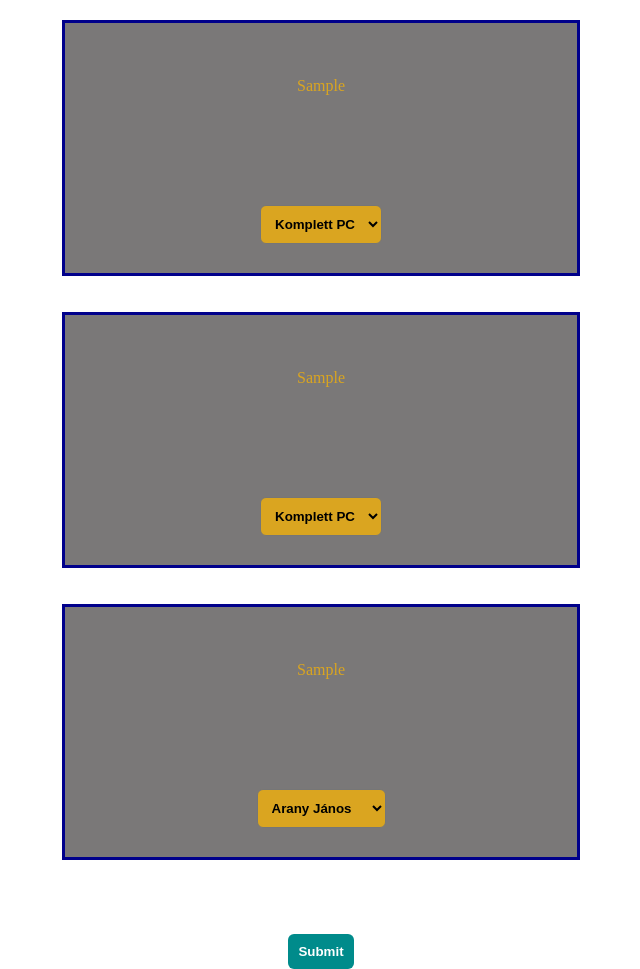
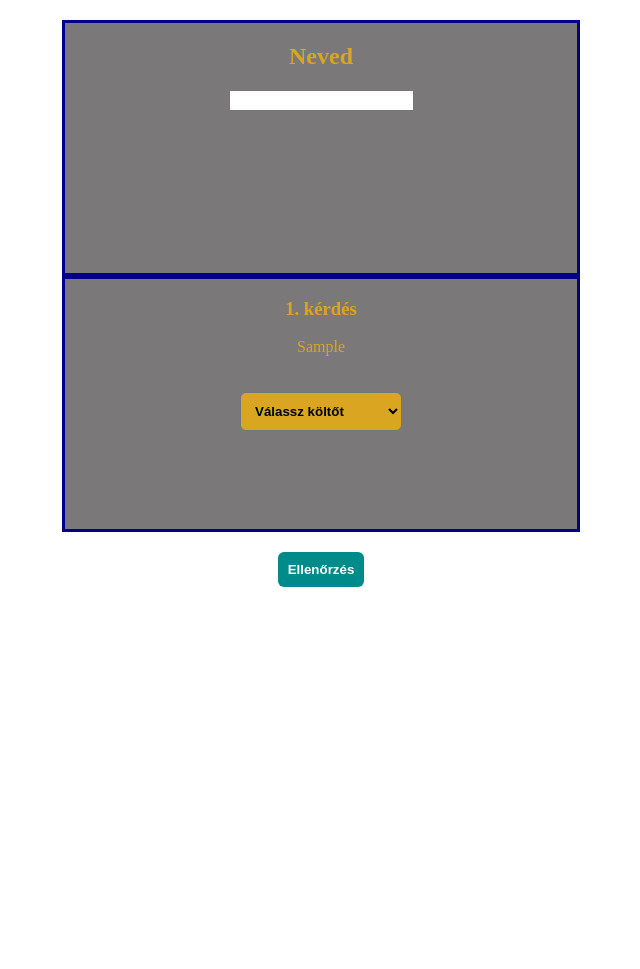
Before and after one commit to hghrjkgerigehruhtuzh/idezet, a PHP site: page / in a window 1280 px wide. Shown: the part 68-1037 px from the top of the page, without its empty margins (319-959 px from the left). After the commit the page ends 655 px from the top, so only its background shows below. Run offline with PHP 8.4, Linux system fonts and the light colour scheme; tables that the repository leaves empty or names only in its code hold one stand-in row (values such as "Sample post").

Commit message:
index.php

```diff
--- a/index.php
+++ b/index.php
@@ -1,158 +1,124 @@
+<?php
+session_start();
+?>
+
 <!DOCTYPE html>
 <html lang="hu">
 <head>
-    <meta charset="UTF-8">
-    <meta name="viewport" content="width=device-width, initial-scale=1.0">
-    <title>Idézet teszt</title>
-    <link rel="stylesheet" href="main.css">
+<meta charset="UTF-8">
+<title>Vers Kvíz</title>
+<link rel="stylesheet" href="main.css">
 </head>
+
 <body>
-    <nav>
-        <a href="index.html">Vers Kvíz</a>
-        <a href="">Eredmények</a>
-    </nav>
-    <div class="main">
-      <br><br><br>
-    <?php
-$host = "localhost";
-$user = "root";
-$pass = "";
-$dbname = "idez";
 
+<nav>
+<a href="index.php">Vers Kvíz</a>
+<a href="eredmenyek.php">Eredmények</a>
+</nav>
 
-$conn = new mysqli($host, $user, $pass, $dbname);
+<?php
 
+$host="localhost";
+$user="root";
+$pass="";
+$db="idez";
 
-if ($conn->connect_error) {
-    die("Sikertelen kapcsolódás: " . $conn->connect_error);
+$conn=new mysqli($host,$user,$pass,$db);
+
+if($conn->connect_error){
+die("Hiba az adatbázis kapcsolatnál");
 }
 
-$conn->set_charset("utf8mb4");
+$conn->set_charset("utf8");
 
+?>
 
-$sql = "SELECT versz_reszlet FROM idezetek ORDER BY RAND() LIMIT 1";
-$result = $conn->query($sql);
+<form method="post">
 
-if ($result->num_rows > 0) {
-    while($row = $result->fetch_assoc()) {
+<div class="main">
 
-        echo htmlspecialchars($row["versz_reszlet"]) . "<br>";
-    }
-} else {
-    echo "Nincsenek idézetek az adatbázisban.";
+<h2>Neved</h2>
+
+<input type="text" name="nev" required>
+
+</div>
+
+<?php
+
+$sql="SELECT * FROM idezetek ORDER BY RAND() LIMIT 5";
+$result=$conn->query($sql);
+
+$i=1;
+
+while($row = $result->fetch_assoc()){
+
+$vers = $row["versz_reszlet"];
+$kolto = $row["kolto"];
+
+echo "<div class='main'>";
+
+echo "<h3>$i. kérdés</h3>";
+
+echo "<p>" . htmlspecialchars($vers) . "</p>";
+
+echo "<select name='valasz$i' required>";
+
+echo "<option value=''>Válassz költőt</option>";
+echo "<option>Petőfi Sándor</option>";
+echo "<option>Ady Endre</option>";
+echo "<option>Vörösmarty Mihály</option>";
+echo "<option>József Attila</option>";
+echo "<option>Juhász Gyula</option>";
+echo "<option>Radnóti Miklós</option>";
+
+echo "</select>";
+
+echo "<input type='hidden' name='helyes$i' value='".htmlspecialchars($kolto)."'>";
+
+echo "</div>";
+
+$i++;
+
+}
+
+?>
+
+<input type="submit" name="kuldes" value="Ellenőrzés">
+
+</form>
+
+<?php
+
+if(isset($_POST["kuldes"])){
+
+$pont=0;
+
+for($i=1;$i<=5;$i++){
+
+if($_POST["valasz$i"]==$_POST["helyes$i"]){
+
+$pont++;
+
+}
+
+}
+
+$nev = $conn->real_escape_string($_POST["nev"]);
+
+$conn->query("INSERT INTO eredmenyek (nev,pont) VALUES ('$nev','$pont')");
+
+echo "<div class='main'>";
+
+echo "<h2>Pontszám: $pont / 5</h2>";
+
+echo "</div>";
+
 }
 
 $conn->close();
-?><br><br><br><br><br>
-<form action=""  method="post">
-   <select  size=”3”>
-      <option value="">Komplett PC</option>
-      <option value="">Laptop</option>
-      <option value="" >Alaplap</option>
-      <option value="">Gyártó 1</option>
-      <option value="">Gyártó 2</option>
-      <option value="">Gyártó 3</option>
-      <option value="" >Gyártó 4</option>
-   </select>
 
-
-
-    </div>
-    <br><br>
-    <div class="main">
-    <br><br><br>
-    <?php
-$host = "localhost";
-$user = "root";
-$pass = "";
-$dbname = "idez";
-
-
-$conn = new mysqli($host, $user, $pass, $dbname);
-
-
-if ($conn->connect_error) {
-    die("Sikertelen kapcsolódás: " . $conn->connect_error);
-}
-
-$conn->set_charset("utf8mb4");
-
-
-$sql = "SELECT versz_reszlet FROM idezetek ORDER BY RAND() LIMIT 1";
-$result = $conn->query($sql);
-
-if ($result->num_rows > 0) {
-    while($row = $result->fetch_assoc()) {
-
-        echo htmlspecialchars($row["versz_reszlet"]) . "<br>";
-    }
-} else {
-    echo "Nincsenek idézetek az adatbázisban.";
-}
-
-$conn->close();
-?><br><br><br><br><br>
- <select  size=”3”>
-      <option value="">Komplett PC</option>
-      <option value="">Laptop</option>
-      <option value="" >Alaplap</option>
-      <option value="">Gyártó 1</option>
-      <option value="">Gyártó 2</option>
-      <option value="">Gyártó 3</option>
-      <option value="" >Gyártó 4</option>
-   </select>
-    </div>
-    <br><br>
-    <div class="main">
-    <br><br><br>
-    <?php
-$host = "localhost";
-$user = "root";
-$pass = "";
-$dbname = "idez";
-
-
-$conn = new mysqli($host, $user, $pass, $dbname);
-
-
-if ($conn->connect_error) {
-    die("Sikertelen kapcsolódás: " . $conn->connect_error);
-}
-
-$conn->set_charset("utf8mb4");
-
-
-$sql = "SELECT versz_reszlet FROM idezetek ORDER BY RAND() LIMIT 1";
-$result = $conn->query($sql);
-
-if ($result->num_rows > 0) {
-    while($row = $result->fetch_assoc()) {
-
-        echo htmlspecialchars($row["versz_reszlet"]) . "<br>";
-    }
-} else {
-    echo "Nincsenek idézetek az adatbázisban.";
-}
-
-$conn->close();
 ?>
-<br><br><br><br><br>
-<select  size=”3”>
-      <option value="">Arany János</option>
-      <option value="">Petőfi Sándor</option>
-      <option value="" >Alaplap</option>
-      <option value="">Gyártó 1</option>
-      <option value="">Gyártó 2</option>
-      <option value="">Gyártó 3</option>
-      <option value="" >Gyártó 4</option>
-
-
-   </select>
-    </div>
-    <br><br>
-    <br>
-    <input type="submit" name="submit"  >
-    </form>
 
 </body>
 </html>
```
